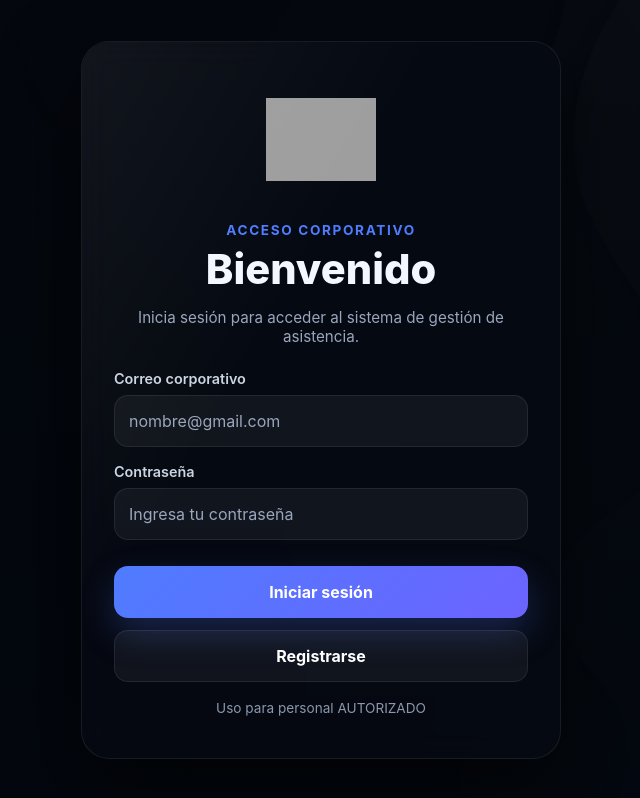
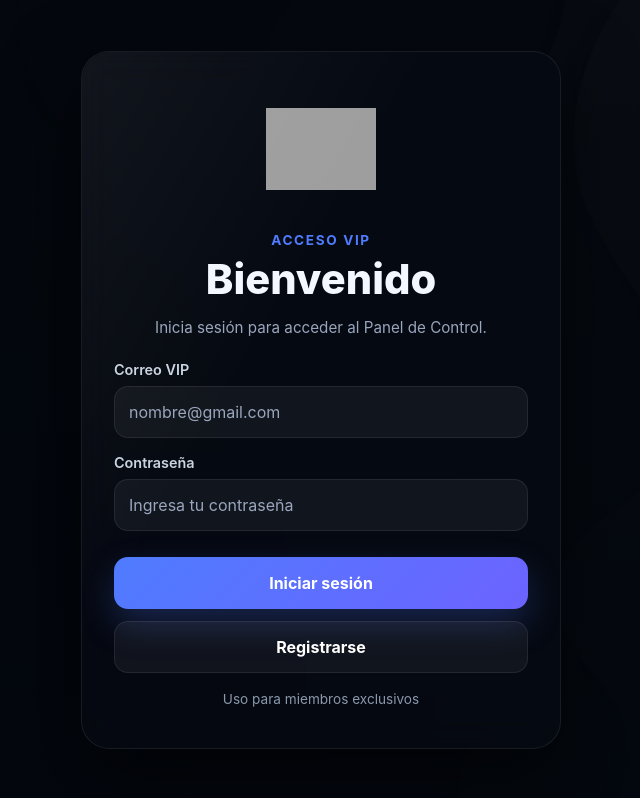
Before and after one commit to Bronxxz7/Panel-Bronxx, a plain HTML site: page index.html in a window 1280 px wide. Shown: the whole page, without its empty margins (319-959 px from the left). Drawn offline with Linux system fonts and the light colour scheme; no server answers; grey boxes are pictures that could not be loaded.

Commit message:
Update index.html

```diff
--- a/index.html
+++ b/index.html
@@ -19,15 +19,15 @@
         <img src="logo.png" alt="Logo" class="login-logo" />
       </div>
 
-      <p class="login-tag">ACCESO CORPORATIVO</p>
+      <p class="login-tag">ACCESO VIP</p>
       <h1 class="login-title">Bienvenido</h1>
       <p class="login-subtitle">
-        Inicia sesión para acceder al sistema de gestión de asistencia.
+        Inicia sesión para acceder al Panel de Control.
       </p>
 
       <form id="loginForm" class="login-form">
         <div class="login-group">
-          <label for="loginEmail">Correo corporativo</label>
+          <label for="loginEmail">Correo VIP</label>
           <input
             type="email"
             id="loginEmail"
@@ -57,7 +57,7 @@
         <p id="loginError" class="login-error"></p>
       </form>
 
-      <p class="login-footer-text">Uso para personal AUTORIZADO</p>
+      <p class="login-footer-text">Uso para miembros  exclusivos</p>
     </div>
   </section>
 
@@ -77,8 +77,8 @@
               />
             </div>
             <div class="brand-text">
-              <h2>ControlPanel</h2>
-              <span>Gestión de cuentas</span>
+              <h2>DO BRONX</h2>
+              <span>Panel Exclusivo</span>
             </div>
           </div>
 
@@ -112,7 +112,7 @@
         <div class="sidebar-footer">
           <div class="mini-card">
             <p>Sistema premium</p>
-            <span>Panel animado y responsivo</span>
+
 
             <button id="logoutBtn" class="logout-btn" type="button">
               🔓 Cerrar sesión
@@ -134,7 +134,7 @@
             </button>
 
             <div>
-              <h1 class="page-title">Panel de gestión</h1>
+              <h1 class="page-title">PANEL DE CONTROL</h1>
               <p class="page-subtitle">Administra cuentas, renovaciones y clientes</p>
             </div>
           </div>
```
